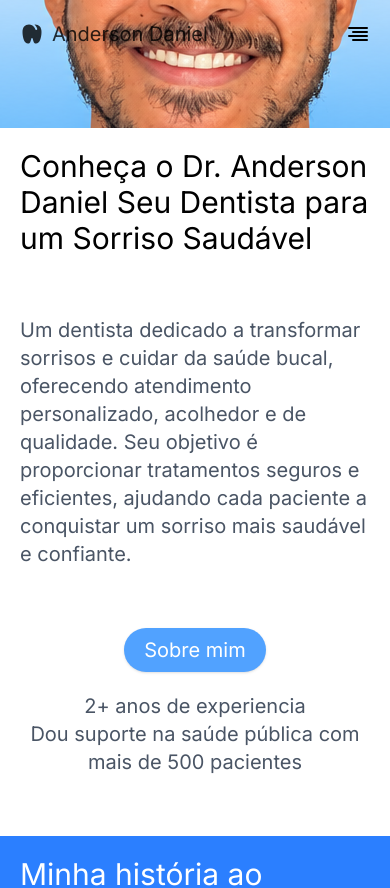
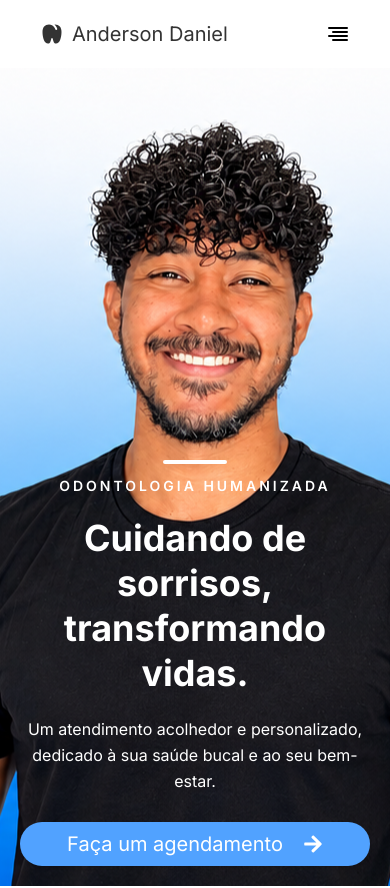
Before and after one commit to my-front-end-works/dr-anderson, a Next.js app: page / in a window 390 px wide. Shown: the top 888 px of the page. Built offline with nearby package versions, Linux system fonts and the light colour scheme; a web font is replaced by a local one.

Commit message:
feat: adjust style and header

```diff
--- a/src/app/_components/global/footer.jsx
+++ b/src/app/_components/global/footer.jsx
@@ -6,7 +6,7 @@ import Paragraph from "./ paragraph";
 
 export default function Footer() {
   return (
-    <PageContainer className="w-full grid grid-rows-1 md:grid-rows-4 bg-black">
+    <PageContainer className="w-full grid grid-rows-1 bg-black">
       <div className="w-full h-auto grid grid-rows-2 md:grid-cols-2 justify-evenly items-center">
         <div className="w-full flex justify-center md:justify-start items-center">
           <Logo color="white" />
--- a/src/app/_components/header/header.jsx
+++ b/src/app/_components/header/header.jsx
@@ -7,55 +7,82 @@ import Title from "../global/title";
 
 export default function Header() {
   return (
-    <header className="w-full h-auto bg-[url('/header/desktop/banner-header.png')] bg-center bg-no-repeat p-5 pb-20">
-      <div className="w-full h-full">
+    <header
+      className="
+        w-full min-h-screen
+        bg-[url('/header/mobile/banner-header.png')]
+        md:bg-[url('/header/desktop/banner-header.png')]
+        bg-center bg-no-repeat bg-fill
+        p-5
+      "
+    >
+      <div className="w-full">
         <Options />
       </div>
 
-      <div className="w-full h-full xl:flex flex-row justify-between items-start md:p-40 text-gray-700 hidden">
-        <div className="w-3/9 flex flex-col gap-7">
+      {/* Conteúdo desktop */}
+      <div className="hidden md:flex w-full flex-row justify-between items-start md:p-40 text-gray-700">
+        <div className="md:w-3/9 flex flex-col gap-7">
           <hr className="w-1/5 border-2 border-blue-800 rounded-full" />
 
           <Title
             text="Formado em odontologia, especialista em saúde pública"
             color="black"
             small={true}
-            className="w-2/3 text-2xl"
           />
 
           <div className="flex flex-col">
-            <Title
-              text="Cuidado de Sorrisos,"
-              color="black"
-              className="text-5xl text-blue-900 font-bold"
-            />
-
-            <Title
-              text="transformando vidas."
-              color="black"
-              className="text-5xl text-blue-800 font-bold"
-            />
+            <Title text="Cuidado de Sorrisos," color="black" />
+            <Title text="transformando vidas." color="black" />
           </div>
 
-          <Paragraph
-            text="Compromisso com a sua saúde bucal, em um atendimento humanizado."
-            className="text-gray-700"
-          />
+          <Paragraph text="Compromisso com a sua saúde bucal, em um atendimento humanizado." />
 
-          <div className="xl:flex items-center hidden">
-            <Button text="Faça um agendamento" />
-          </div>
+          <Button text="Faça um agendamento" />
         </div>
 
-        <div className="w-2/7 flex flex-col gap-7">
+        <div className="md:w-2/7 flex flex-col gap-7">
           <hr className="w-1/3 border-2 border-blue-800 rounded-full" />
 
           <Title
             text="Meu objetivo é oferecer um atendimento humanizado e cuidadoso, promovendo saúde bucal, confiança e bem-estar em cada sorriso."
             color="black"
             small={true}
-            className="text-2xl"
           />
+        </div>
+      </div>
+
+      {/* Conteúdo mobile */}
+      <div
+        className="
+          md:hidden
+          flex flex-col
+          items-center
+          text-center
+          gap-5
+          pt-[440px]
+        "
+      >
+        <div className="flex flex-col items-center gap-3">
+          <hr className="w-16 border-2 border-white rounded-full" />
+
+          <p className="text-sm font-semibold uppercase tracking-[3px] text-white">
+            Odontologia humanizada
+          </p>
+        </div>
+
+        <h1 className="text-4xl font-bold leading-tight text-white">
+          Cuidando de sorrisos,
+          <span className="block text-white">transformando vidas.</span>
+        </h1>
+
+        <p className="max-w-sm text-base leading-relaxed text-white">
+          Um atendimento acolhedor e personalizado, dedicado à sua saúde bucal e
+          ao seu bem-estar.
+        </p>
+
+        <div className="w-full flex justify-center pt-2">
+          <Button text="Faça um agendamento" />
         </div>
       </div>
     </header>
--- a/src/app/_components/header/options.jsx
+++ b/src/app/_components/header/options.jsx
@@ -14,7 +14,7 @@ export default function Options() {
   const openSidebar = () => setIsOpenSidebar(prev => !prev);
 
   return (
-    <main className="w-full h-auto flex flex-row justify-between items-center">
+    <main className="w-full h-auto flex flex-row justify-between items-center fixed px-10 py-5 left-0 bg-white top-0 z-100">
       {isOpenSidebar && <Sidebar />}
       <div className="w-auto h-auto">
         <Logo />
```
Also changed, not shown: public/header/mobile/banner-header.png (added).
